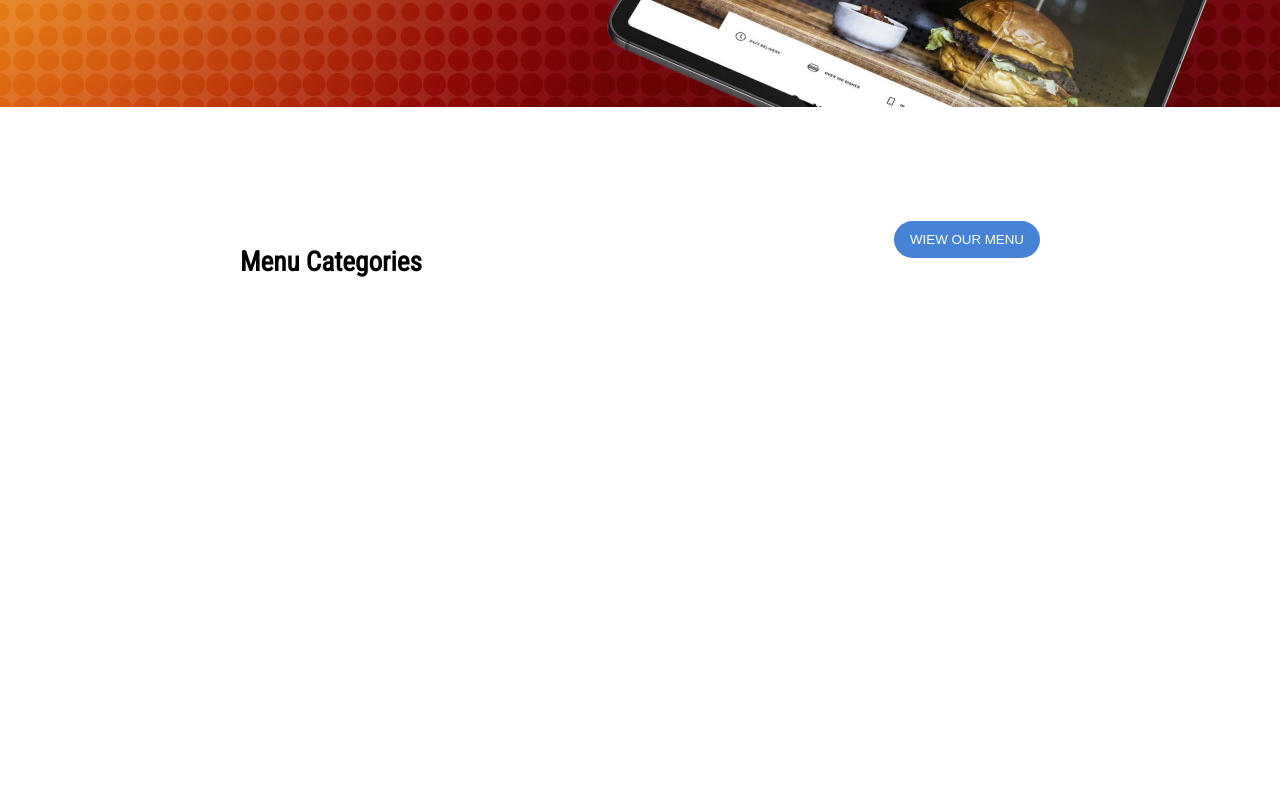
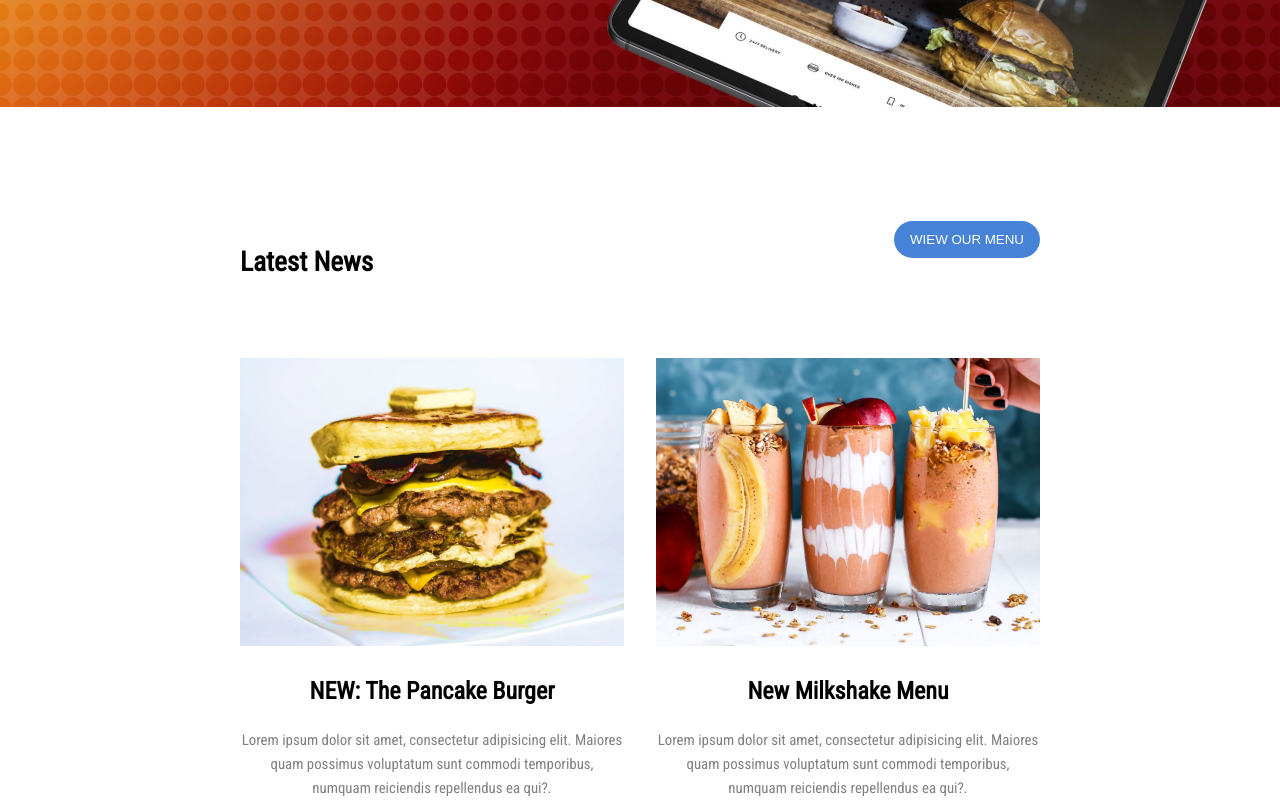
Before and after one commit to VictorGiuliano/proj-html-vuejs, a Vue app: page / in a window 1280 px wide. Shown: the part 3300-4100 px from the top of the page. Before the commit the page ends 3658 px from the top, so only its background shows below. Built offline with nearby package versions, Linux system fonts and the light colour scheme.

Commit message:
Complete section News

```diff
--- a/src/components/AppHeader.vue
+++ b/src/components/AppHeader.vue
@@ -2,7 +2,7 @@
 import Navbar from './utilities/Navbar.vue'
 import GenericButton from './utilities/GenericButton.vue';
 export default {
-    name: 'AppMain',
+    name: 'AppHeader',
     data() {
         return { informations: [{ text: 'Home' }, { text: 'Order Online' }, { text: 'About' }, { text: 'News' }, { text: 'News' }, { text: 'Contact Us' }, { object: '<font-awesome-icon icon="fa-solid fa-cart-shopping />' }] }
     },
--- a/src/components/AppMain.vue
+++ b/src/components/AppMain.vue
@@ -2,18 +2,17 @@
 import CardPrice from './utilities/CardPrice.vue'
 import GenericButton from './utilities/GenericButton.vue';
 import CardMenu from './utilities/CardMenu.vue';
+import CardNews from './utilities/CardNews.vue';
 export default {
     name: 'AppMain',
     data() {
         return {
-            foods: [{ image: 'src/assets/img/skin-on-fries.jpg', title: 'Skin On Fries', price: '$3.00', secondprice: '- $6.00' },
-            { image: '/src/assets/img/choco-cookie-frappe.jpg', title: 'Choco Cookie Frappe', price: '$4.99' },
-            { image: '/src/assets/img/donut-burger.jpg', title: 'The Donut Burger', price: '$6.99' }
-            ],
-            menu: [{ image: 'src/assets/img/appetizers.jpg', title: 'APPETIZERS' }, { image: 'src/assets/img/burgers.jpg', title: 'BURGERS' }, { image: 'src/assets/img/pizza.jpg', title: 'PIZZA' }, { image: 'src/assets/img/fries.jpg', title: 'FRIES' }, { image: 'src/assets/img/sides.jpg', title: 'SIDES' }, { image: 'src/assets/img/desserts.jpg', title: 'DESSERTS' }, { image: 'src/assets/img/beverages.jpg', title: 'BEVERAGES' }, { image: 'src/assets/img/specials.jpg', title: 'SPECIALS' }]
+            foods: [{ image: 'src/assets/img/skin-on-fries.jpg', title: 'Skin On Fries', price: '$3.00', secondprice: '- $6.00' }, { image: '/src/assets/img/choco-cookie-frappe.jpg', title: 'Choco Cookie Frappe', price: '$4.99' }, { image: '/src/assets/img/donut-burger.jpg', title: 'The Donut Burger', price: '$6.99' }],
+            menu: [{ image: 'src/assets/img/appetizers.jpg', title: 'APPETIZERS' }, { image: 'src/assets/img/burgers.jpg', title: 'BURGERS' }, { image: 'src/assets/img/pizza.jpg', title: 'PIZZA' }, { image: 'src/assets/img/fries.jpg', title: 'FRIES' }, { image: 'src/assets/img/sides.jpg', title: 'SIDES' }, { image: 'src/assets/img/desserts.jpg', title: 'DESSERTS' }, { image: 'src/assets/img/beverages.jpg', title: 'BEVERAGES' }, { image: 'src/assets/img/specials.jpg', title: 'SPECIALS' }],
+            newfood: [{ image: 'src/assets/img/pancake-burger.jpg', title: 'Pancake-burger', name: 'NEW: The Pancake Burger', description: 'Lorem ipsum dolor sit amet, consectetur adipisicing elit. Maiores quam possimus voluptatum sunt commodi temporibus, numquam reiciendis repellendus ea qui?.' }, { image: 'src/assets/img/new-milkshake-menu.jpg', title: 'Milkshake-menu', name: 'New Milkshake Menu', description: 'Lorem ipsum dolor sit amet, consectetur adipisicing elit. Maiores quam possimus voluptatum sunt commodi temporibus, numquam reiciendis repellendus ea qui?.' }]
         }
     },
-    components: { CardPrice, GenericButton, CardMenu }
+    components: { CardPrice, GenericButton, CardMenu, CardNews }
 }
 </script>
 <template>
@@ -74,8 +73,11 @@ export default {
     <section class="Latest News">
         <div class="container">
             <div class="title">
-                <h2>Menu Categories</h2>
+                <h2>Latest News</h2>
                 <GenericButton />
+            </div>
+            <div class="News">
+                <card-news :news="newfood"></card-news>
             </div>
         </div>
     </section>
@@ -169,6 +171,7 @@ export default {
     }
 }
 
+// BANNER
 .banner {
     padding-top: 4.5rem;
     background-image: url('../assets/img/app-ordering-scaled.jpg');
@@ -202,4 +205,6 @@ export default {
         }
     }
 }
+
+//LATEST NEWS
 </style>
--- /dev/null
+++ b/src/components/utilities/CardNews.vue
@@ -0,0 +1,45 @@
+<script>
+export default {
+    name: 'News',
+    props: {
+        news: Array
+    }
+}
+</script>
+<template>
+    <div class="row">
+        <figure v-for=" article in news">
+            <img :src="article.image" :alt="article.title">
+            <h1>{{ article.name }}</h1>
+            <p>{{ article.description }}</p>
+        </figure>
+    </div>
+</template>
+<style lang="scss" scoped>
+@use '../../assets/scss/partials/variables' as *;
+
+.row {
+    display: flex;
+    gap: 2rem;
+
+    figure {
+        text-align: center;
+        line-height: 1.5rem;
+    }
+
+    img {
+        height: auto;
+        max-width: 100%;
+    }
+
+    h1 {
+        padding: 1.6rem;
+        font-size: 1.5rem;
+    }
+
+    p {
+        color: grey;
+        font-size: 0.93rem;
+    }
+}
+</style>
```
